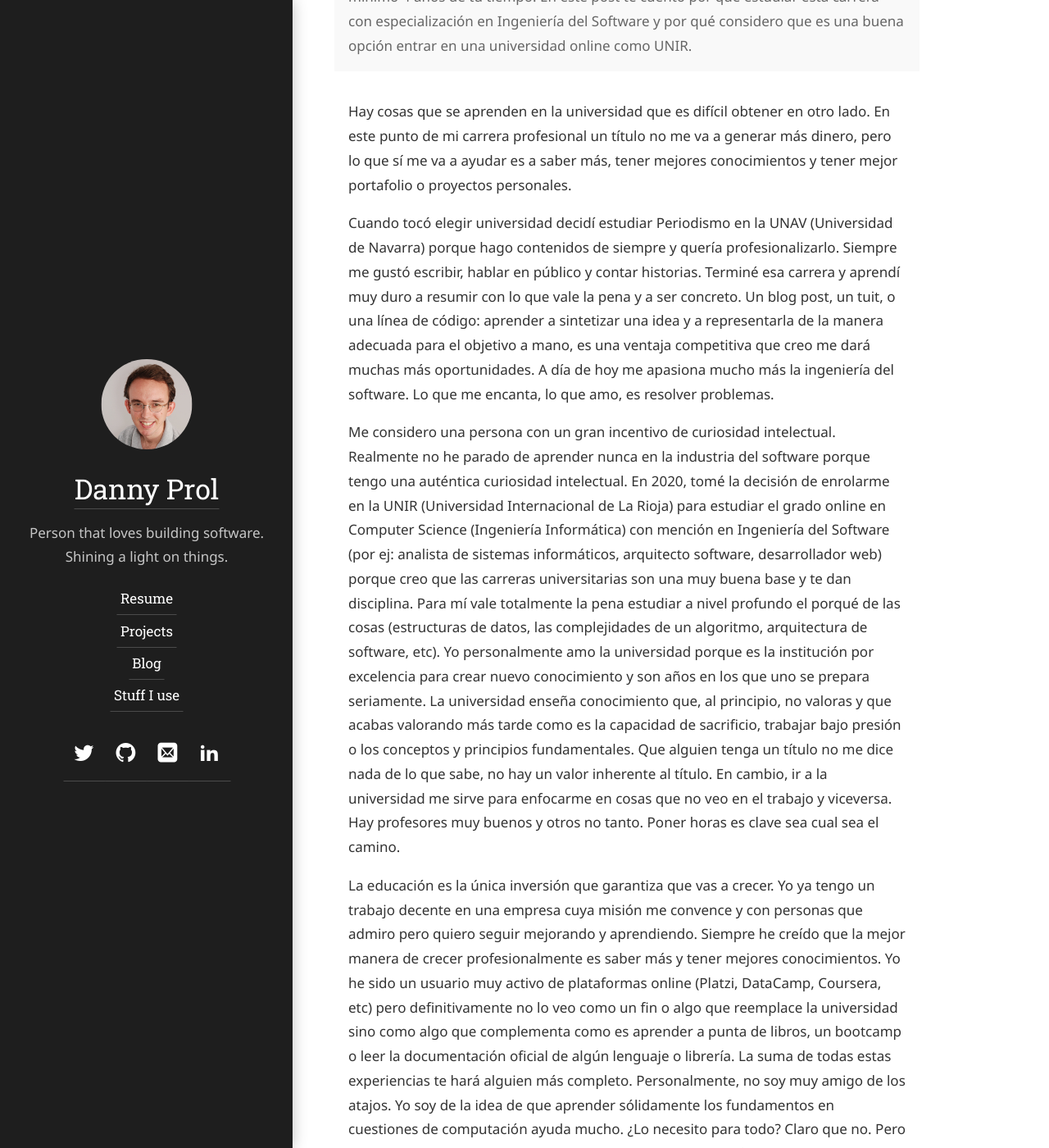
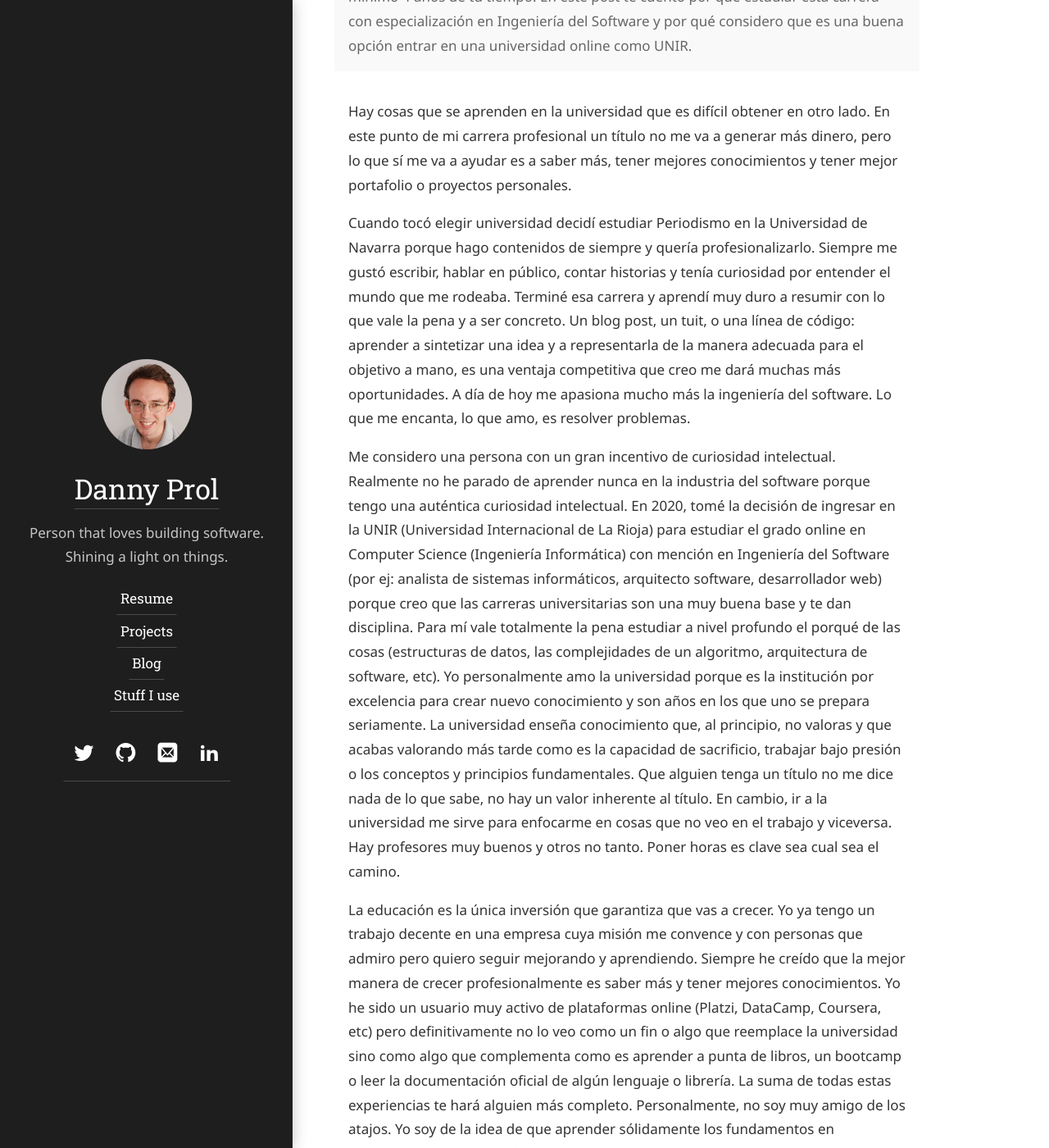
Before and after one commit to dprol/dprol.github.io, a Jekyll site: the page built from hydejack/_posts/2020-07-24-informatica.md, in a window 1280 px wide and 1400 px high, scrolled down 713 px. Shown: the whole window at 82% size. Built offline with Jekyll 4.4.1, drawn with Linux system fonts in a browser that asks for light colours; some web fonts are replaced.

Commit message:
Update 2020-07-24-informatica.md

```diff
--- a/hydejack/_posts/2020-07-24-informatica.md
+++ b/hydejack/_posts/2020-07-24-informatica.md
@@ -10,9 +10,9 @@
 
 <!--more-->
 
-Cuando tocó elegir universidad decidí estudiar Periodismo en la UNAV (Universidad de Navarra) porque hago contenidos de siempre y quería profesionalizarlo. Siempre me gustó escribir, hablar en público y contar historias. Terminé esa carrera y aprendí muy duro a resumir con lo que vale la pena y a ser concreto. Un blog post, un tuit, o una línea de código: aprender a sintetizar una idea y a representarla de la manera adecuada para el objetivo a mano, es una ventaja competitiva que creo me dará muchas más oportunidades. A día de hoy me apasiona mucho más la ingeniería del software. Lo que me encanta, lo que amo, es resolver problemas.
+Cuando tocó elegir universidad decidí estudiar Periodismo en la Universidad de Navarra porque hago contenidos de siempre y quería profesionalizarlo. Siempre me gustó escribir, hablar en público, contar historias y tenía curiosidad por entender el mundo que me rodeaba. Terminé esa carrera y aprendí muy duro a resumir con lo que vale la pena y a ser concreto. Un blog post, un tuit, o una línea de código: aprender a sintetizar una idea y a representarla de la manera adecuada para el objetivo a mano, es una ventaja competitiva que creo me dará muchas más oportunidades. A día de hoy me apasiona mucho más la ingeniería del software. Lo que me encanta, lo que amo, es resolver problemas.
 
-Me considero una persona con un gran incentivo de curiosidad intelectual. Realmente no he parado de aprender nunca en la industria del software porque tengo una auténtica curiosidad intelectual. En 2020, tomé la decisión de enrolarme en la UNIR (Universidad Internacional de La Rioja) para estudiar el grado online en Computer Science (Ingeniería Informática) con mención en Ingeniería del Software (por ej: analista de sistemas informáticos, arquitecto software, desarrollador web) porque creo que las carreras universitarias son una muy buena base y te dan disciplina. Para mí vale totalmente la pena estudiar a nivel profundo el porqué de las cosas (estructuras de datos, las complejidades de un algoritmo, arquitectura de software, etc). Yo personalmente amo la universidad porque es la institución por excelencia para crear nuevo conocimiento y son años en los que uno se prepara seriamente. La universidad enseña conocimiento que, al principio, no valoras y que acabas valorando más tarde como es la capacidad de sacrificio, trabajar bajo presión o los conceptos y principios fundamentales. Que alguien tenga un título no me dice nada de lo que sabe, no hay un valor inherente al título. En cambio, ir a la universidad me sirve para enfocarme en cosas que no veo en el trabajo y viceversa. Hay profesores muy buenos y otros no tanto. Poner horas es clave sea cual sea el camino.
+Me considero una persona con un gran incentivo de curiosidad intelectual. Realmente no he parado de aprender nunca en la industria del software porque tengo una auténtica curiosidad intelectual. En 2020, tomé la decisión de ingresar en la UNIR (Universidad Internacional de La Rioja) para estudiar el grado online en Computer Science (Ingeniería Informática) con mención en Ingeniería del Software (por ej: analista de sistemas informáticos, arquitecto software, desarrollador web) porque creo que las carreras universitarias son una muy buena base y te dan disciplina. Para mí vale totalmente la pena estudiar a nivel profundo el porqué de las cosas (estructuras de datos, las complejidades de un algoritmo, arquitectura de software, etc). Yo personalmente amo la universidad porque es la institución por excelencia para crear nuevo conocimiento y son años en los que uno se prepara seriamente. La universidad enseña conocimiento que, al principio, no valoras y que acabas valorando más tarde como es la capacidad de sacrificio, trabajar bajo presión o los conceptos y principios fundamentales. Que alguien tenga un título no me dice nada de lo que sabe, no hay un valor inherente al título. En cambio, ir a la universidad me sirve para enfocarme en cosas que no veo en el trabajo y viceversa. Hay profesores muy buenos y otros no tanto. Poner horas es clave sea cual sea el camino.
 
 La educación es la única inversión que garantiza que vas a crecer. Yo ya tengo un trabajo decente en una empresa cuya misión me convence y con personas que admiro pero quiero seguir mejorando y aprendiendo. Siempre he creído que la mejor manera de crecer profesionalmente es saber más y tener mejores conocimientos. Yo he sido un usuario muy activo de plataformas online (Platzi, DataCamp, Coursera, etc) pero definitivamente no lo veo como un fin o algo que reemplace la universidad sino como algo que complementa como es aprender a punta de libros, un bootcamp o leer la documentación oficial de algún lenguaje o librería. La suma de todas estas experiencias te hará alguien más completo. Personalmente, no soy muy amigo de los atajos. Yo soy de la idea de que aprender sólidamente los fundamentos en cuestiones de computación ayuda mucho. ¿Lo necesito para todo? Claro que no. Pero la universidad me da mucho contenido que me permite a mí poder adentrarme por mi cuenta.
 
```
